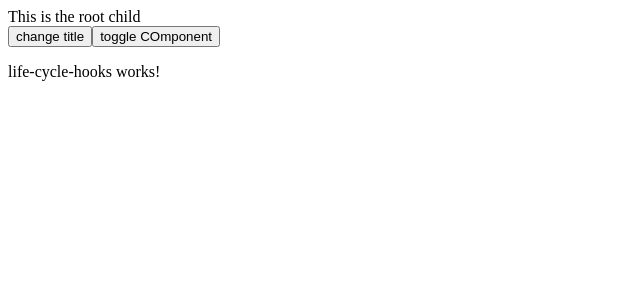
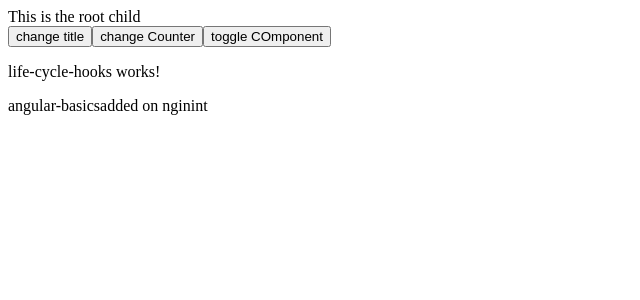
Before and after one commit to leelanarasimha/angular17-course, an Angular app in the folder angular-basics/: page / in a window 1280 px wide. Shown: the top 300 px of the page, without its empty margins (0-640 px from the left). Built offline with nearby package versions, Linux system fonts and the light colour scheme.

Commit message:
ngdocheck

```diff
--- a/angular-basics/src/app/app.component.html
+++ b/angular-basics/src/app/app.component.html
@@ -49,6 +49,11 @@
 
 <div>
   <button (click)="changeTitle()">change title</button>
+  <button (click)="updateCounter()">change Counter</button>
   <button (click)="toggleHook()">toggle COmponent</button>
-  <app-life-cycle-hooks [title]="title" *ngIf="isActive"></app-life-cycle-hooks>
+  <app-life-cycle-hooks
+    [title]="title"
+    [counter]="counter"
+    *ngIf="isActive"
+  ></app-life-cycle-hooks>
 </div>
--- a/angular-basics/src/app/app.component.ts
+++ b/angular-basics/src/app/app.component.ts
@@ -27,7 +27,7 @@ import { LifeCycleHooksComponent } from './life-cycle-hooks/life-cycle-hooks.com
   styleUrl: './app.component.css',
 })
 export class AppComponent {
-  title = 'angular-basics';
+  title = { name: 'angular-basics' };
   counter: number = 20;
   receivedDataFromChild = '';
   isActive = true;
@@ -37,9 +37,13 @@ export class AppComponent {
   }
 
   changeTitle() {
-    this.title = 'random string ' + Math.random();
+    this.title.name = 'random string ' + Math.random();
   }
   toggleHook() {
     this.isActive = !this.isActive;
   }
+
+  updateCounter() {
+    this.counter++;
+  }
 }
--- a/angular-basics/src/app/life-cycle-hooks/life-cycle-hooks.component.ts
+++ b/angular-basics/src/app/life-cycle-hooks/life-cycle-hooks.component.ts
@@ -8,7 +8,8 @@ import { Component, DestroyRef, Input, SimpleChanges } from '@angular/core';
   styleUrl: './life-cycle-hooks.component.css',
 })
 export class LifeCycleHooksComponent {
-  @Input() title = '';
+  @Input() title = { name: '' };
+  @Input() counter = 0;
   name = '';
   constructor(private destroyRef: DestroyRef) {
     console.log('constructor called');
@@ -22,13 +23,19 @@ export class LifeCycleHooksComponent {
   ngOnInit() {
     //console.log(this.title);
     console.log('ngoninit fired');
-    ///this.name = this.title + 'added on nginint';
+    setTimeout(() => {
+      console.log('set time out');
+      this.name = this.title.name + 'added on nginint';
+    }, 2000);
   }
 
   ngOnChanges(changes: SimpleChanges) {
     console.log('ngonchange fired');
     console.log(changes);
   }
+  ngDoCheck() {
+    console.log('ngdocheck fired');
+  }
 
   ngOnDestroy() {
     console.log('component destroyed');
```
